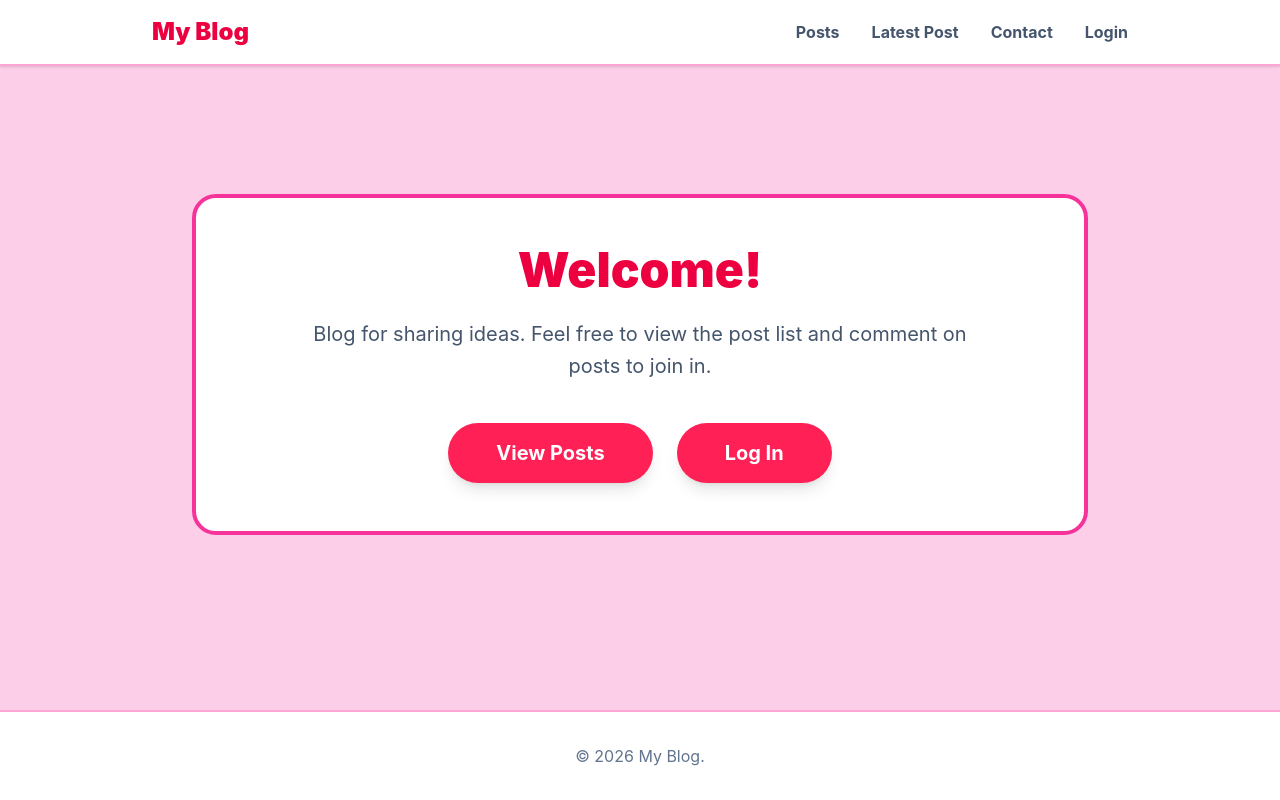
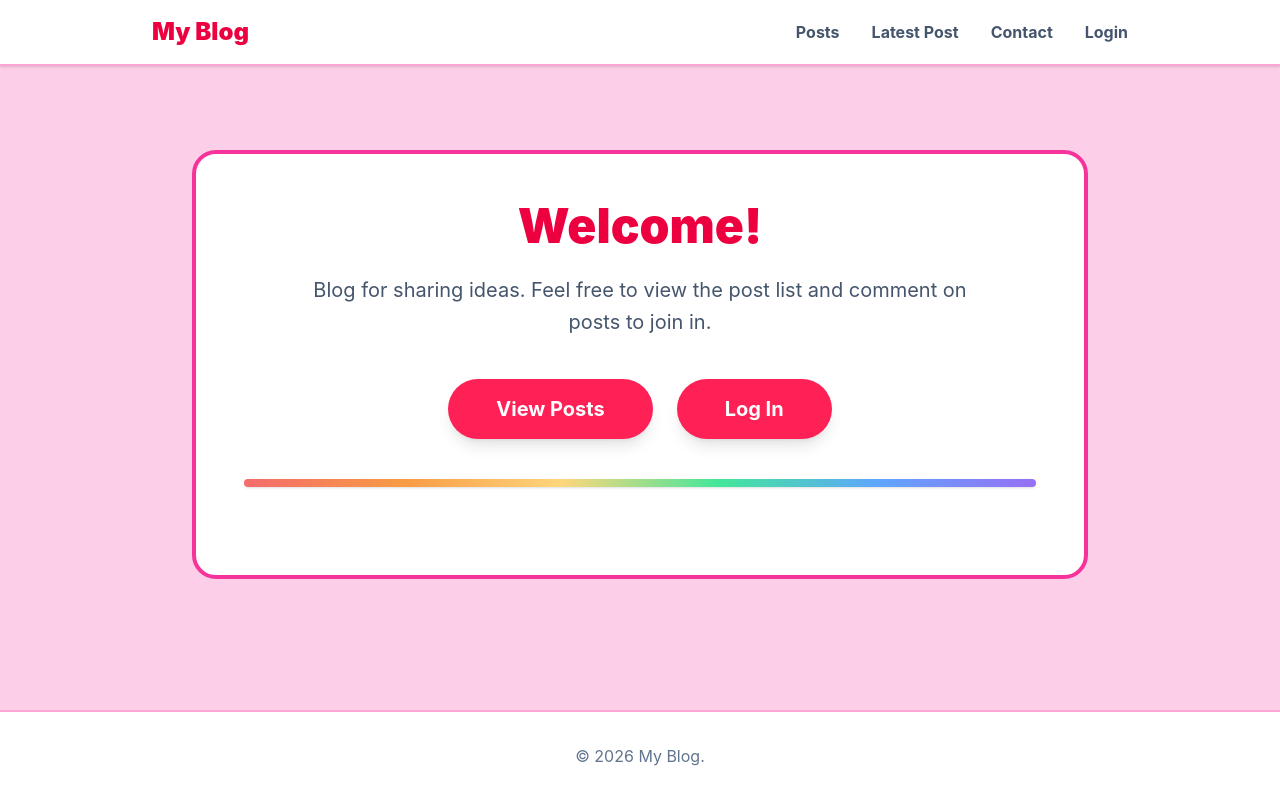
Before and after one commit to Tyler-Hebner/react-blog-app, a React (Vite) app: page / in a window 1280 px wide. Built offline with nearby package versions, Linux system fonts and the light colour scheme.

Commit message:
Making things look nicer

```diff
--- a/src/components/CommentForm.jsx
+++ b/src/components/CommentForm.jsx
@@ -25,7 +25,7 @@ export default function CommentForm({comment, user}) {
       />
       <button
         type="submit"
-        className="bg-pink-500 text-white font-bold py-2 px-6 rounded-full hover:bg-rose-600"
+        className="bg-pink-500 text-white font-bold py-2 px-6 rounded-full hover:bg-rose-600 active:scale-[0.95] transition"
       >
         Submit
       </button>
--- a/src/components/Login.jsx
+++ b/src/components/Login.jsx
@@ -52,7 +52,7 @@ export default function Login() {
           value={userData.password}
           onChange={(e) => setUserData({...userData, password: e.target.value})}
         />
-        <button type="submit" className="w-full bg-pink-500 text-white py-2 rounded-full font-bold hover:bg-rose-600">
+        <button type="submit" className="w-full bg-pink-500 text-white py-2 rounded-full font-bold hover:bg-rose-600 active:scale-[0.95] transition">
           Sign In
         </button>
       </form>
--- a/src/routes/BlogPostsPage.jsx
+++ b/src/routes/BlogPostsPage.jsx
@@ -35,7 +35,7 @@ export default function BlogPostsPage() {
         ) : (
           <>
         {posts.map((post) => (
-        <Link key={post.id} to={`/post/${post.id}`} className="block hover:scale-102">
+        <Link key={post.id} to={`/post/${post.id}`} className="block hover:scale-[1.01] transition">
           <BlogPost
             title={post.title}
             content={`${post.body.substring(0, 20)}... click to read full post`}
--- a/src/routes/HomePage.jsx
+++ b/src/routes/HomePage.jsx
@@ -31,7 +31,7 @@ export default function HomePage() {
           <div className="flex flex-col sm:flex-row gap-6 justify-center items-center">
             <Link
               to="/posts"
-              className="w-full sm:w-auto px-12 py-4 bg-rose-500 text-white rounded-full font-bold text-xl shadow-lg hover:bg-rose-700 active:scale-95"
+              className="w-full sm:w-auto px-12 py-4 bg-rose-500 text-white rounded-full font-bold text-xl shadow-lg hover:bg-rose-700 active:scale-[0.95] transition"
             >
               View Posts
             </Link>
@@ -39,12 +39,18 @@ export default function HomePage() {
             {!username &&
               <Link
                 to="/login"
-                className="w-full sm:w-auto px-12 py-4 bg-rose-500 text-white rounded-full font-bold text-xl shadow-lg hover:bg-rose-700 active:scale-95"
+                className="w-full sm:w-auto px-12 py-4 bg-rose-500 text-white rounded-full font-bold text-xl shadow-lg hover:bg-rose-700 active:scale-[0.95] transition "
               >
                 Log In
               </Link>
               }
-          </div>
+    </div>
+    <div
+      className="h-2 w-full max-w-4xl mx-auto rounded-full my-10 shadow-sm"
+      style={{
+        background: 'linear-gradient(to right, #f56b6b, #f79b44, #ffd67c, #43e69a, #5fa6fc, #976ff5)'
+      }}
+    />
     </div>
     </main>
     <Footer/>
--- a/src/routes/IndividualPostPage.jsx
+++ b/src/routes/IndividualPostPage.jsx
@@ -61,7 +61,7 @@ export default function IndividualPostPage() {
                 </p>
                 <Link
                   to="/login"
-                  className="bg-pink-500 text-white font-bold py-2 px-6 rounded-full hover:bg-rose-600"
+                  className="bg-pink-500 text-white font-bold py-2 px-6 rounded-full hover:bg-rose-600 active:scale-[0.95] transition"
                 >
                   Log in?
                 </Link>
```
